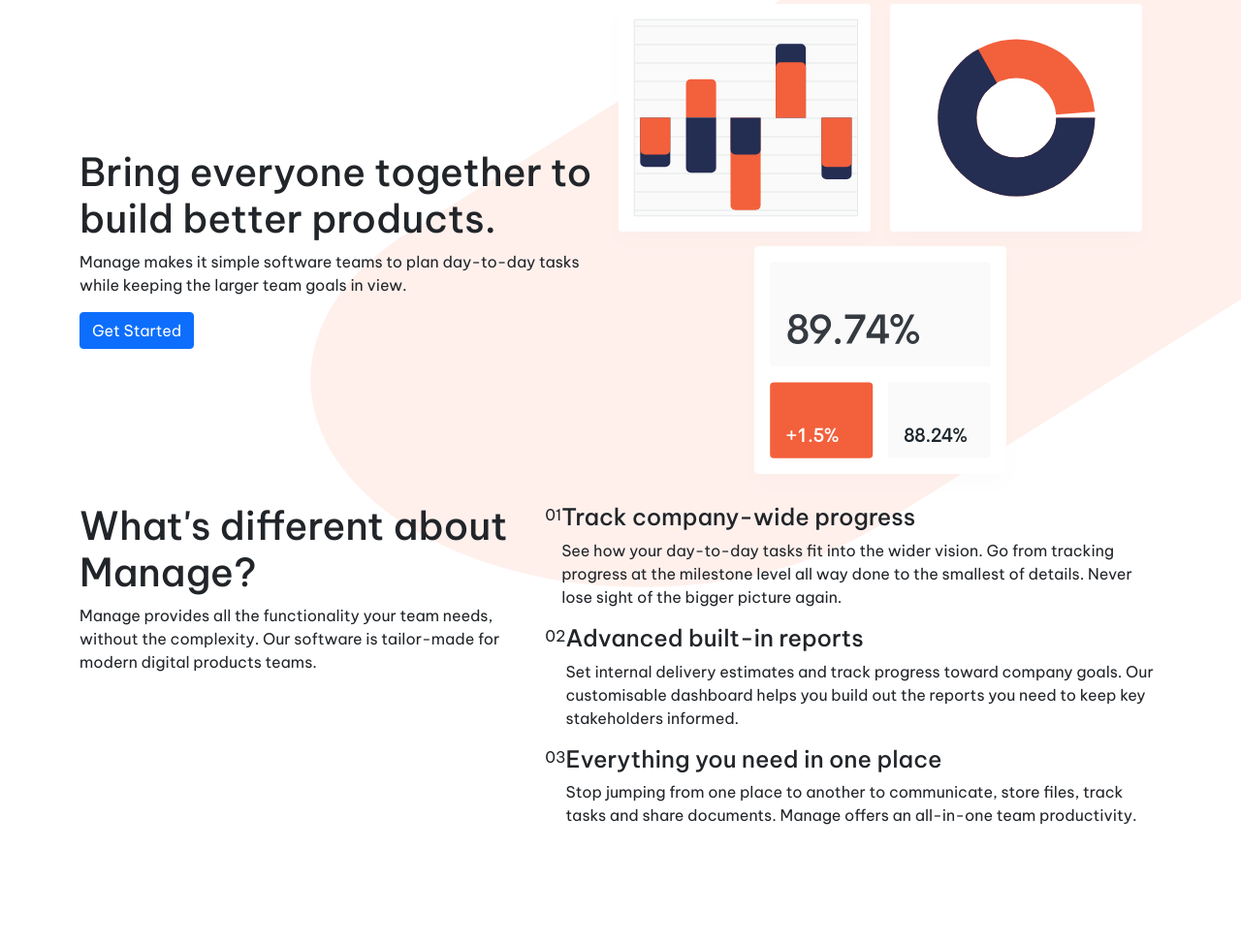
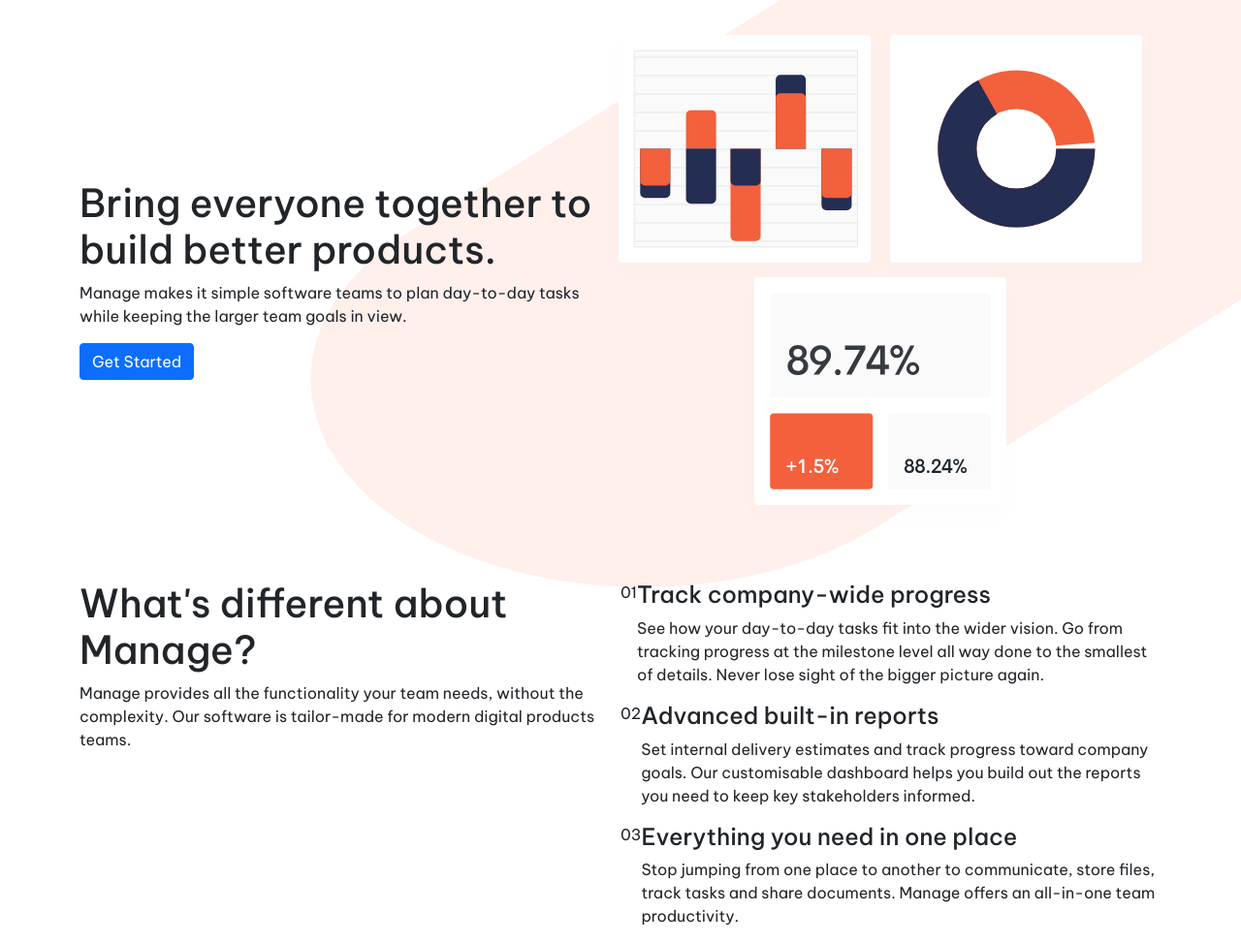
Before and after one commit to Ojerry/manageLandingPage, a plain HTML site: page index.html in a window 1280 px wide. Shown: the part 114-1087 px from the top of the page at 97% size. Before the commit the page ends 983 px from the top, so only its background shows below. Drawn offline with nearby package versions, Linux system fonts and the light colour scheme.

Commit message:
refactored current style

```diff
--- a/index.html
+++ b/index.html
@@ -74,7 +74,7 @@
         </div>
       </div>
       <div class="container-3-right">
-        <div class="first-desc">
+        <div class="first-desc desc">
           <div class="number">01</div>
           <div class="first-desc-text">
             <h4>Track company-wide progress</h4>
@@ -82,7 +82,7 @@
           </div>
         </div>
 
-        <div class="second-desc">
+        <div class="second-desc desc">
           <div class="number">02</div>
           <div class="second-desc-text">
             <h4>Advanced built-in reports</h4>
@@ -90,7 +90,7 @@
           </div>
         </div>
 
-        <div class="third-desc">
+        <div class="third-desc desc">
           <div class="number">03</div>
           <div class="third-desc-text">
             <h4>Everything you need in one place</h4>
--- a/style.css
+++ b/style.css
@@ -1,5 +1,4 @@
 @import url('https://fonts.googleapis.com/css2?family=Be+Vietnam+Pro:wght@400;500;700&display=swap');
-
 
 
 
@@ -43,24 +42,35 @@
 }
 
 /* ANALYTICS SECTION */
+/* For mobile */
 .container-2{
-     display: flex;
+     display: grid;
+     grid-template-columns: 1fr;
      align-items: center;
+     margin-top: 3em;
 }
+.container-2-right{
+     object-fit: cover;
+}
+@media only screen and (min-width: 376px) {
+     .container-2{
+          display: grid;
+          grid-template-columns: 1fr 1fr;
+          margin-top: 2em;
+     }
+}
+
+
 
 /* DESCRIPTION SECTION */
 .container-3{
-     display: flex;
+     display: grid;
+     grid-template-columns: 1fr 1fr;
+     row-gap: 1em;
+     margin-top: 3em;
 }
-
-.first-desc{
+.desc{
 display: flex;
-}
-.second-desc{
-     display: flex;
-}
-.third-desc{
-     display: flex;
 }
 
 /* FEATURES SECTION */
```
